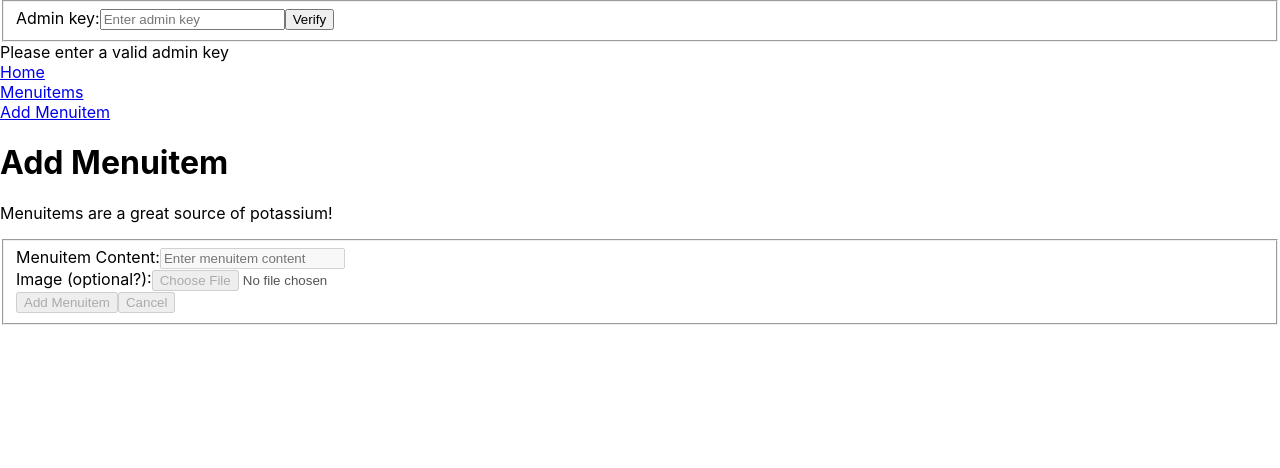
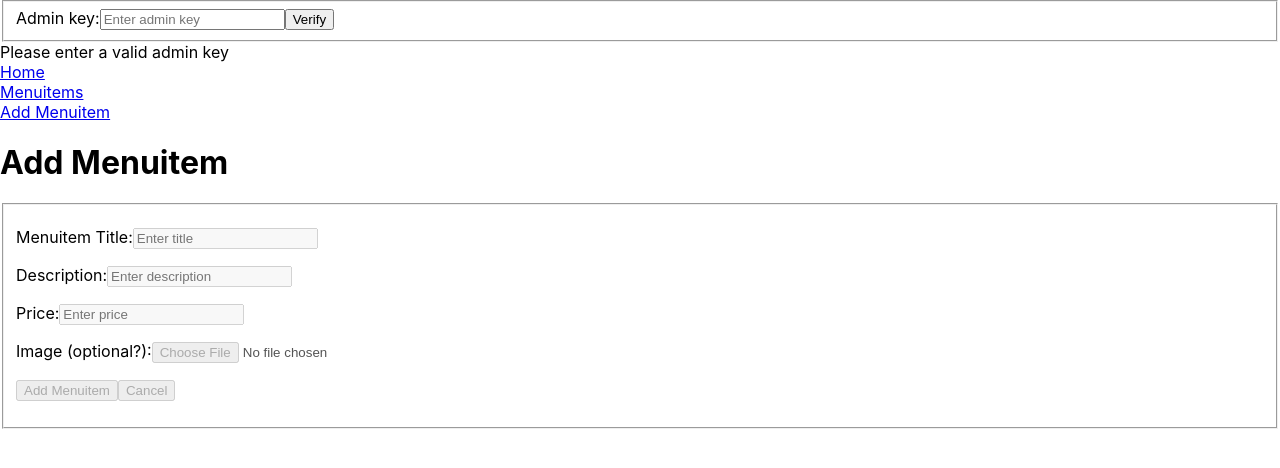
Before and after one commit to phides-code/myresto-frontend, a React (Vite) app: page /menuitems/add-menuitem in a window 1280 px wide. Shown: the top 468 px of the page. Built offline with nearby package versions, Linux system fonts and the light colour scheme; no server answers.

Commit message:
add fields to menuitem

```diff
--- a/src/features/menuitems/AddMenuitem.tsx
+++ b/src/features/menuitems/AddMenuitem.tsx
@@ -21,11 +21,13 @@ const AddMenuitem = ({ setShowSuccess }: AddMenuitemProps) => {
     const { adminKeyValid } = useContext(AdminKeyValidityContext);
 
     const [newMenuitem, setNewMenuitem] = useState<NewOrUpdatedMenuitem>({
-        content: '',
+        title: '',
         imageSource: {
             originalName: '',
             uuidName: '',
         } as ImageSource,
+        description: '',
+        price: '',
     });
 
     const [postMenuitem, { isLoading: isPostLoading, isError }] =
@@ -33,11 +35,19 @@ const AddMenuitem = ({ setShowSuccess }: AddMenuitemProps) => {
     const { refetch, isFetching: isGetFetching } = useGetMenuitemsQuery();
 
     const isLoading = isPostLoading || isGetFetching;
-    const submitDisabled = isLoading || !newMenuitem.content || !adminKeyValid;
+    const submitDisabled =
+        isLoading ||
+        !newMenuitem.title ||
+        !newMenuitem.description ||
+        !newMenuitem.price ||
+        !adminKeyValid;
     const cancelDisabled = isLoading;
 
-    const handleMenuItemChange = (e: React.ChangeEvent<HTMLInputElement>) => {
-        setNewMenuitem({ ...newMenuitem, content: e.target.value });
+    const handleInputChange = (
+        event: React.ChangeEvent<HTMLInputElement>,
+        field: keyof NewOrUpdatedMenuitem,
+    ) => {
+        setNewMenuitem({ ...newMenuitem, [field]: event.target.value });
     };
 
     const handleCancel = () => {
@@ -71,32 +81,64 @@ const AddMenuitem = ({ setShowSuccess }: AddMenuitemProps) => {
     return (
         <div>
             <h1>Add Menuitem</h1>
-            <p>Menuitems are a great source of potassium!</p>
             <form onSubmit={handleSubmit}>
                 <fieldset disabled={isLoading || !adminKeyValid}>
-                    <div>
-                        <label htmlFor='menuitemContent'>
-                            Menuitem Content:
+                    <p>
+                        <label htmlFor='menuitemTitle'>Menuitem Title:</label>
+                        <input
+                            type='text'
+                            id='menuitemTitle'
+                            name='menuitemTitle'
+                            required
+                            placeholder='Enter title'
+                            autoFocus
+                            onChange={(e) => {
+                                handleInputChange(e, 'title');
+                            }}
+                            value={newMenuitem.title}
+                        />
+                    </p>
+                    <p>
+                        <label htmlFor='menuitemDescription'>
+                            Description:
                         </label>
                         <input
                             type='text'
-                            id='menuitemContent'
-                            name='menuitemContent'
+                            id='menuitemDescription'
+                            name='menuitemDescription'
                             required
-                            placeholder='Enter menuitem content'
+                            placeholder='Enter description'
                             autoFocus
-                            onChange={handleMenuItemChange}
-                            value={newMenuitem.content}
+                            onChange={(e) => {
+                                handleInputChange(e, 'description');
+                            }}
+                            value={newMenuitem.description}
                         />
-                    </div>
+                    </p>
+                    <p>
+                        <label htmlFor='menuitemPrice'>Price:</label>
+                        <input
+                            type='text'
+                            id='menuitemPrice'
+                            name='menuitemPrice'
+                            required
+                            placeholder='Enter price'
+                            autoFocus
+                            onChange={(e) => {
+                                handleInputChange(e, 'price');
+                            }}
+                            value={newMenuitem.price}
+                        />
+                    </p>
 
-                    <div>
+                    <p>
                         <ImageUploader
                             parentForm={newMenuitem}
                             setParentForm={setNewMenuitem}
                         />
-                    </div>
+                    </p>
 
+                    <p>
                         <button type='submit' disabled={submitDisabled}>
                             Add Menuitem
                         </button>
@@ -108,6 +150,7 @@ const AddMenuitem = ({ setShowSuccess }: AddMenuitemProps) => {
                         >
                             Cancel
                         </button>
+                    </p>
                     {isError && <p>Error adding menuitem. Please try again.</p>}
                 </fieldset>
             </form>
--- a/src/features/menuitems/MenuitemListItem.tsx
+++ b/src/features/menuitems/MenuitemListItem.tsx
@@ -73,7 +73,7 @@ const MenuitemListItem = ({ menuitem }: { menuitem: Menuitem }) => {
     return (
         <li>
             <Link to={`/menuitems/${menuitem.id}`}>
-                {menuitem.content}
+                {menuitem.title}
                 <img
                     src={`${URL_PREFIX}/assets/${menuitem.imageSource.uuidName}`}
                     alt={menuitem.imageSource.originalName}
@@ -82,6 +82,8 @@ const MenuitemListItem = ({ menuitem }: { menuitem: Menuitem }) => {
                     }}
                 />
             </Link>
+            <div>{menuitem.description}</div>
+            <div>{menuitem.price}</div>
             <button disabled={disableDeleteButton} onClick={handleDelete}>
                 Delete
             </button>
--- a/src/features/menuitems/ViewMenuitem.tsx
+++ b/src/features/menuitems/ViewMenuitem.tsx
@@ -20,11 +20,13 @@ const ViewMenuitem = () => {
     const [editMode, setEditMode] = useState(false);
     const [updatedMenuitem, setUpdatedMenuitem] =
         useState<NewOrUpdatedMenuitem>({
-            content: '',
+            title: '',
             imageSource: {
                 originalName: '',
                 uuidName: '',
             } as ImageSource,
+            description: '',
+            price: '',
         });
 
     const [showSuccess, setShowSuccess] = useState(false);
@@ -43,10 +45,13 @@ const ViewMenuitem = () => {
 
     const menuitem = data?.data;
 
-    const handleOnChange = (e: React.ChangeEvent<HTMLInputElement>) => {
+    const handleInputChange = (
+        event: React.ChangeEvent<HTMLInputElement>,
+        field: keyof NewOrUpdatedMenuitem,
+    ) => {
         setUpdatedMenuitem((menuitem) => ({
             ...menuitem,
-            content: e.target.value,
+            [field]: event.target.value,
         }));
     };
 
@@ -104,7 +109,12 @@ const ViewMenuitem = () => {
         return <div>Menuitem not found.</div>;
     }
 
-    const contentUnchanged = menuitem.content === updatedMenuitem.content;
+    const contentUnchanged =
+        menuitem.title === updatedMenuitem.title &&
+        menuitem.description === updatedMenuitem.description &&
+        menuitem.price === updatedMenuitem.price &&
+        menuitem.imageSource.uuidName === updatedMenuitem.imageSource.uuidName;
+
     const isLoading = isPutLoading || isQueryFetching || isGetFetching;
     const submitDisabled = isLoading || contentUnchanged || !adminKeyValid;
 
@@ -134,15 +144,49 @@ const ViewMenuitem = () => {
                                     setParentForm={setUpdatedMenuitem}
                                 />
                             </p>
-                            <label htmlFor='menuitemContent'>Content:</label>
-                            <input
-                                type='text'
-                                id='menuitemContent'
-                                name='menuitemContent'
-                                defaultValue={menuitem.content}
-                                required
-                                onChange={handleOnChange}
-                            />
+                            <p>
+                                <label htmlFor='menuitemTitle'>Title:</label>
+                                <input
+                                    type='text'
+                                    id='menuitemTitle'
+                                    name='menuitemTitle'
+                                    defaultValue={menuitem.title}
+                                    required
+                                    onChange={(e) => {
+                                        handleInputChange(e, 'title');
+                                    }}
+                                />
+                            </p>
+
+                            <p>
+                                <label htmlFor='menuitemDescription'>
+                                    Description:
+                                </label>
+                                <input
+                                    type='text'
+                                    id='menuitemDescription'
+                                    name='menuitemDescription'
+                                    defaultValue={menuitem.description}
+                                    required
+                                    onChange={(e) => {
+                                        handleInputChange(e, 'description');
+                                    }}
+                                />
+                            </p>
+
+                            <p>
+                                <label htmlFor='menuitemPrice'>Price:</label>
+                                <input
+                                    type='text'
+                                    id='menuitemPrice'
+                                    name='menuitemPrice'
+                                    defaultValue={menuitem.price}
+                                    required
+                                    onChange={(e) => {
+                                        handleInputChange(e, 'price');
+                                    }}
+                                />
+                            </p>
                             <p>
                                 <button type='submit' disabled={submitDisabled}>
                                     Update Menuitem
@@ -165,7 +209,9 @@ const ViewMenuitem = () => {
                     <p>
                         <MenuitemImg />
                     </p>
-                    <p>Content: {menuitem.content}</p>
+                    <p>Title: {menuitem.title}</p>
+                    <p>Description: {menuitem.description}</p>
+                    <p>Price: {menuitem.price}</p>
                     <button onClick={handleEdit}>Edit</button>
                 </div>
             )}
```
Also changed, not shown: src/types.ts (+6 -2 lines). Lines whose indentation alone changed are shown as unchanged.
